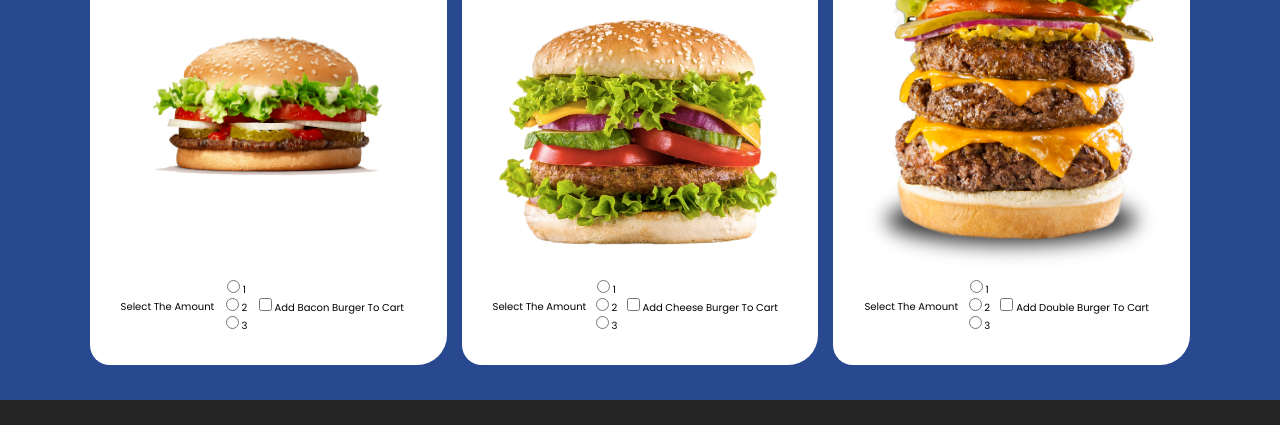
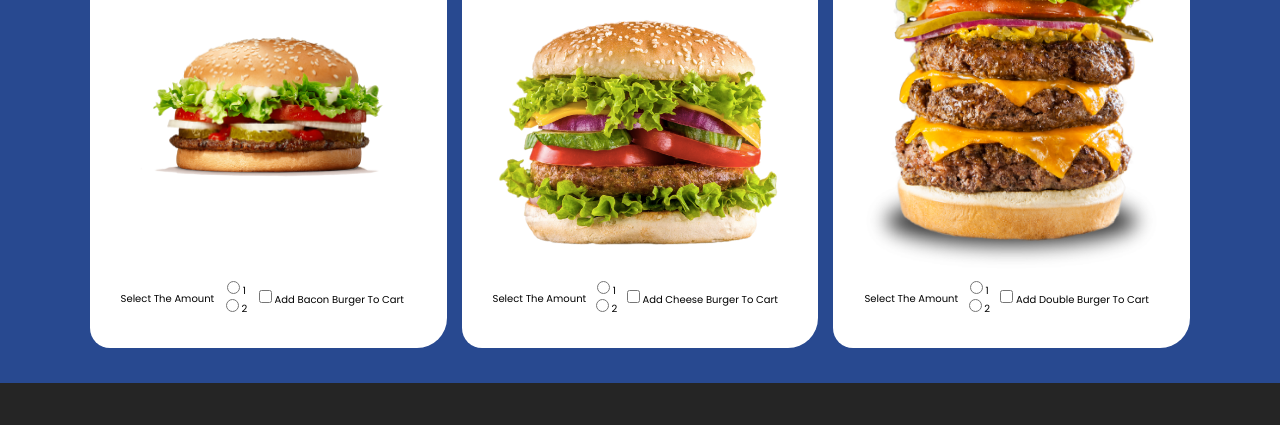
Before and after one commit to kavimanik/CSE565Assignment5V2, a plain HTML site: page products.html in a window 1280 px wide. Shown: the part 518-943 px from the top of the page. Drawn offline with Linux system fonts and the light colour scheme.

Commit message:
changed product form

```diff
--- a/products.html
+++ b/products.html
@@ -97,8 +97,6 @@
                     <label >1</label><br>
                     <input type="radio" id="rd2" name="rdbtn" value="2">
                     <label >2</label><br>
-                    <input type="radio" id="rd3" name="rdbtn" value="3">
-                    <label >3</label>
               </form>
                 <label><input type="checkbox" name="bacon_burger" value="btn1"> add bacon burger to cart</label><br />
             </div>
@@ -119,8 +117,6 @@
                     <label >1</label><br>
                     <input type="radio" id="rd2" name="rdbtn" value="2">
                     <label >2</label><br>
-                    <input type="radio" id="rd3" name="rdbtn" value="3">
-                    <label >3</label>
               </form>
                 <label><input type="checkbox" name="cheese_burger" value="btn2"> add cheese burger to cart</label><br />
             </div>
@@ -141,8 +137,6 @@
                     <label >1</label><br>
                     <input type="radio" id="rd2" name="rdbtn" value="2">
                     <label >2</label><br>
-                    <input type="radio" id="rd3" name="rdbtn" value="3">
-                    <label >3</label>
               </form>
                 <label><input type="checkbox" name="double_burger" value="btn3"> add double burger to cart</label><br />
             </div>
```
